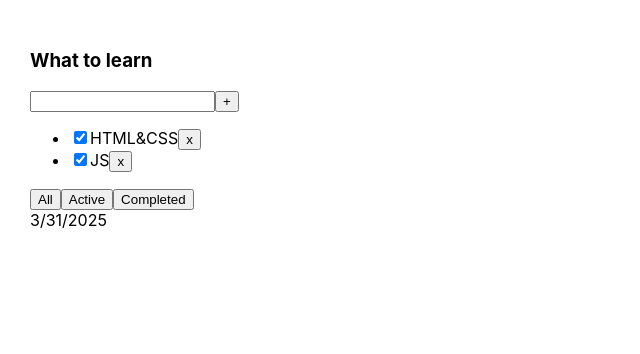
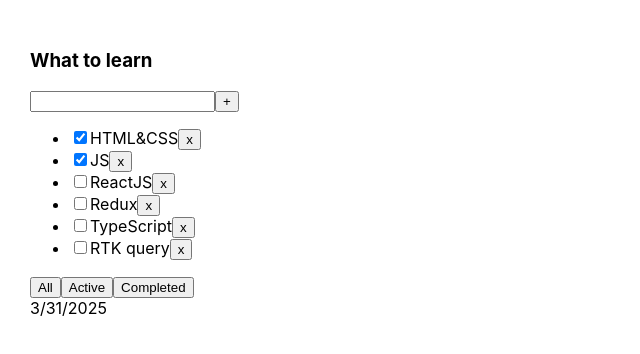
Before and after one commit to VanoKi/todolist-react, a React (Vite) app: page / in a window 1280 px wide. Shown: the top 354 px of the page, without its empty margins (0-640 px from the left). Built offline with nearby package versions, Linux system fonts and the light colour scheme.

Commit message:
feat: changeFilter

```diff
--- a/src/App.tsx
+++ b/src/App.tsx
@@ -9,6 +9,7 @@ export type Task = {
   title: string
   isDone: boolean
 }
+export type FilterValues = 'all'|'active'|'completed'
 
 const App = () => {
   console.log('App render')
@@ -20,13 +21,9 @@ const App = () => {
     { id: 5, title: 'TypeScript', isDone: false },
     { id: 6, title: 'RTK query', isDone: false },
   ])
+  const [filter, setFilter] = useState<FilterValues>('all')
+  let filteredTasks: Task[] = tasks
 
-  const [filter, setFilter] = useState<any>('completed')
-  let filteredTasks: Task[] = tasks
-  if (filter === 'all') {
-    // setFilter(tasks)
-    filteredTasks = tasks
-  }
   if (filter === 'active') {
     filteredTasks = tasks.filter( task => !task.isDone)
   }
@@ -39,12 +36,18 @@ const App = () => {
     console.log(filtredTasks)
     setTasks(filtredTasks)
   }
+
+  const changeFilter = (filter: FilterValues) => {
+    setFilter(filter)
+  }
+
   return <div className="app">
     <TodoListItem
         title={'What to learn'}
         tasks={filteredTasks}
         date={String(Day.toLocaleDateString())}
         deleteTask={deleteTask}
+        changeFilter={changeFilter}
     />
   </div>
 }
--- a/src/TodoListItem.tsx
+++ b/src/TodoListItem.tsx
@@ -1,4 +1,4 @@
-import {Task} from "./App.tsx";
+import {FilterValues, Task} from "./App.tsx";
 import {Button} from "./Button.tsx";
 
 type Props = {
@@ -6,9 +6,10 @@ type Props = {
     tasks: Task[]
     date?: string
     deleteTask: (taskID: number) => void
+    changeFilter: (value: FilterValues) => void
 }
 
-export const TodoListItem = ({ title, tasks, date, deleteTask }: Props) => {
+export const TodoListItem = ({ title, tasks, date, deleteTask, changeFilter }: Props) => {
     return (
         <div>
             <h3>{title}</h3>
@@ -30,9 +31,9 @@ export const TodoListItem = ({ title, tasks, date, deleteTask }: Props) => {
                 })}
             </ul>)}
             <div>
-                <Button title={'All'} />
-                <Button title={'Active'} />
-                <Button title={'Completed'} />
+                <Button title={'All'} onClick={() => changeFilter('all')}/>
+                <Button title={'Active'} onClick={() => changeFilter('active')}/>
+                <Button title={'Completed'} onClick={() => changeFilter('completed')}/>
             </div>
             <div>{date}</div>
         </div>
```
